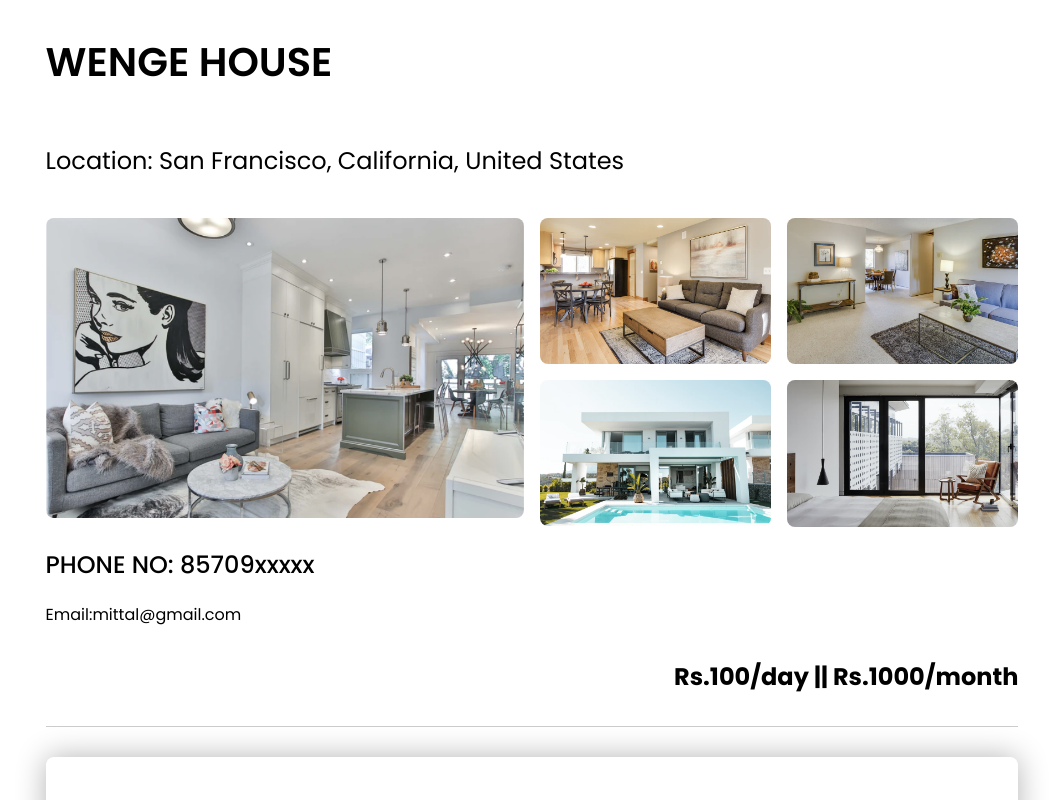
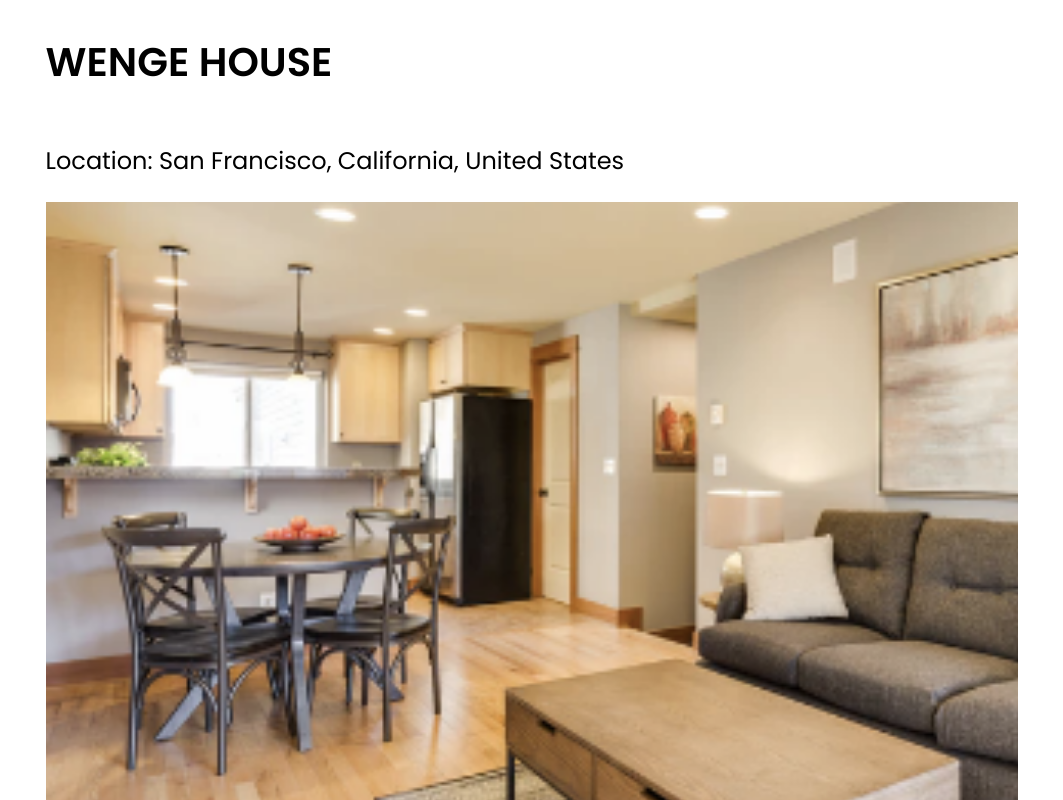
Before and after one commit to dibya-roy-sundar/ORENTAL, a React (Vite) app in the folder client/: page /office/1 in a window 1280 px wide. Shown: the top 800 px of the page, without its empty margins (108-1171 px from the left). Built offline with nearby package versions, Linux system fonts and the light colour scheme; no server answers.

Commit message:
added slider component

```diff
--- a/client/src/Components/Slider/Slider.jsx
+++ b/client/src/Components/Slider/Slider.jsx
@@ -5,6 +5,8 @@ import { Pagination, Autoplay, EffectFade } from 'swiper/modules';
 import 'swiper/scss';
 import 'swiper/scss/pagination';
 import 'swiper/css/effect-fade';
+import imag1 from '../../assets/Placeimages/house-1.png';
+import imag2 from '../../assets/Placeimages/house-2.png';
 const Slider = () => {
 
     return (
@@ -25,14 +27,15 @@ const Slider = () => {
                     "--swiper-pagination-color": "#ff3e6c",
                 }}
             >
-                {/*<SwiperSlide><img src={data[0]} alt="" /></SwiperSlide>
-                <SwiperSlide><img src={data[1]} alt="" /></SwiperSlide>
-                <SwiperSlide><img src={data[2]} alt="" /></SwiperSlide>
+
+                <SwiperSlide><img src={imag1} alt="" /></SwiperSlide>
+                <SwiperSlide><img src={imag2} alt="" /></SwiperSlide>
+                {/* <SwiperSlide><img src={data[2]} alt="" /></SwiperSlide>
                 <SwiperSlide><img src={data[3]} alt="" /></SwiperSlide>
                 <SwiperSlide><img src={data[4]} alt="" /></SwiperSlide>
                 <SwiperSlide><img src={data[5]} alt="" /></SwiperSlide>
                 <SwiperSlide><img src={data[6]} alt="" /></SwiperSlide>
-            <SwiperSlide><img src={data[7]} alt="" /></SwiperSlide>*/}
+            <SwiperSlide><img src={data[7]} alt="" /></SwiperSlide> */}
             </Swiper>
         </div>
     )
--- a/client/src/Pages/PlacefindDetail/Placefinddetail.jsx
+++ b/client/src/Pages/PlacefindDetail/Placefinddetail.jsx
@@ -7,7 +7,7 @@ import image4 from '../../assets/Placeimages/house-4.png';
 import image5 from '../../assets/Placeimages/house-5.png';
 import { useParams } from 'react-router-dom';
 import useGetFetch from '../../hooks/useGetFetch';
-
+import Slider from '../../Components/Slider/Slider.jsx'
 const Placefinddetail = () => {
     const id = useParams().id;
 
@@ -24,6 +24,7 @@ const Placefinddetail = () => {
                     </div>
                 </div>
             </div>
+            <Slider />
             <div className="gallery">
                 <div className="gallery-img1">
                     <img src={image1} alt="" />
```
Also changed, not shown: 1 other file (tests, documents, lock files or other folders).
